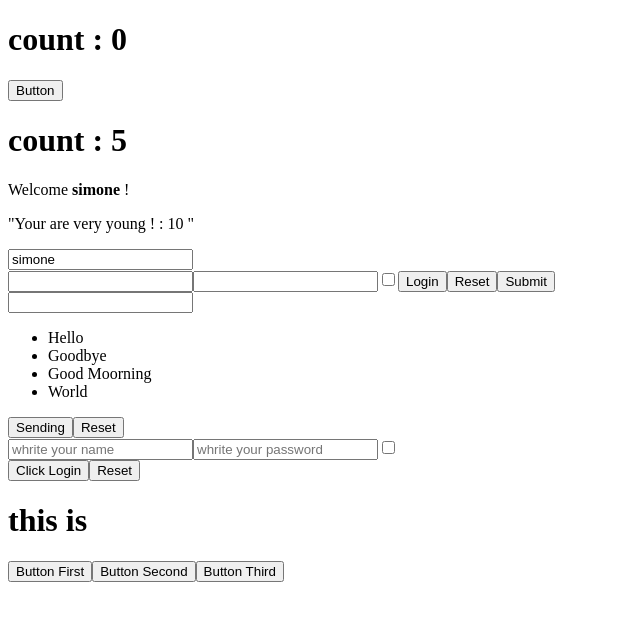
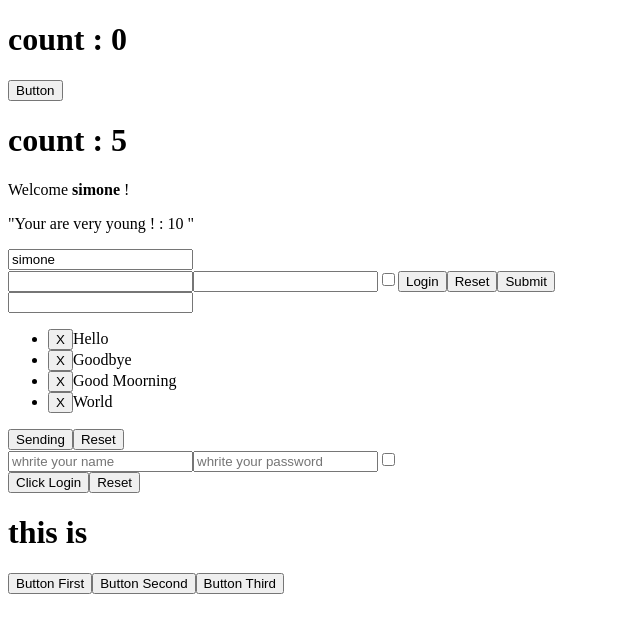
Before and after one commit to Simonedamb/React-exercises, a React (Create React App) app: page / in a window 1280 px wide. Shown: the top 632 px of the page, without its empty margins (0-640 px from the left). Built offline with nearby package versions, Linux system fonts and the light colour scheme.

Commit message:
lists-06

```diff
--- a/src/TodoList.js
+++ b/src/TodoList.js
@@ -3,6 +3,7 @@ import React from "react";
 export class TodoList extends React.Component {
   state = {
     arr: ["Hello", "Goodbye", "Good Moorning", "World"],
+    stringEmpty: "",
   };
 
   handleTodoList = (event) => {
@@ -27,6 +28,14 @@ export class TodoList extends React.Component {
     });
   };
 
+  handleRemoveItem = () => {
+    this.setState(() => {
+      return {
+        stringEmpty: this.state.arr.splice(-1),
+      };
+    });
+  };
+
   render() {
     return (
       <div>
@@ -34,7 +43,10 @@ export class TodoList extends React.Component {
           <input name="list"></input>
           <ul>
             {this.state.arr.map((name) => (
-              <li>{name}</li>
+              <li>
+                <button onClick={this.handleRemoveItem}>X</button>
+                {name}
+              </li>
             ))}
           </ul>
           <button type="submit">Sending</button>
```
